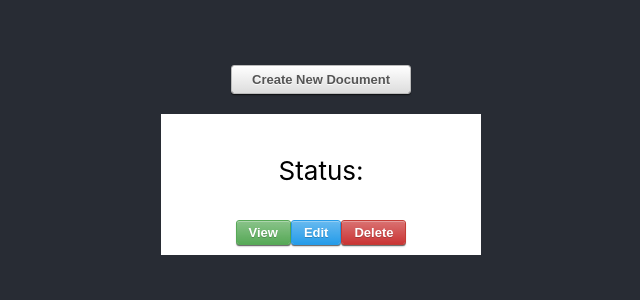
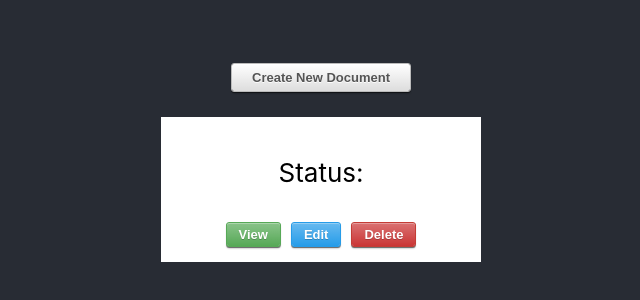
Before and after one commit to RafalDziegiel13k4/tech-int-project, a React (Create React App) app in the folder web-application/: page / in a window 1280 px wide. Shown: the part 230-530 px from the top of the page, without its empty margins (319-959 px from the left). Built offline with nearby package versions, Linux system fonts and the light colour scheme; no server answers; the HTML template or start-up script is replaced by a standard one.

Commit message:
Add space between buttons

```diff
--- a/web-application/src/App.css
+++ b/web-application/src/App.css
@@ -90,7 +90,7 @@
   *display: inline;
   zoom: 1;
   padding: 6px 20px;
-  margin: 0;
+  margin: 5px;
   cursor: pointer;
   border: 1px solid #bbb;
   overflow: visible;
```
